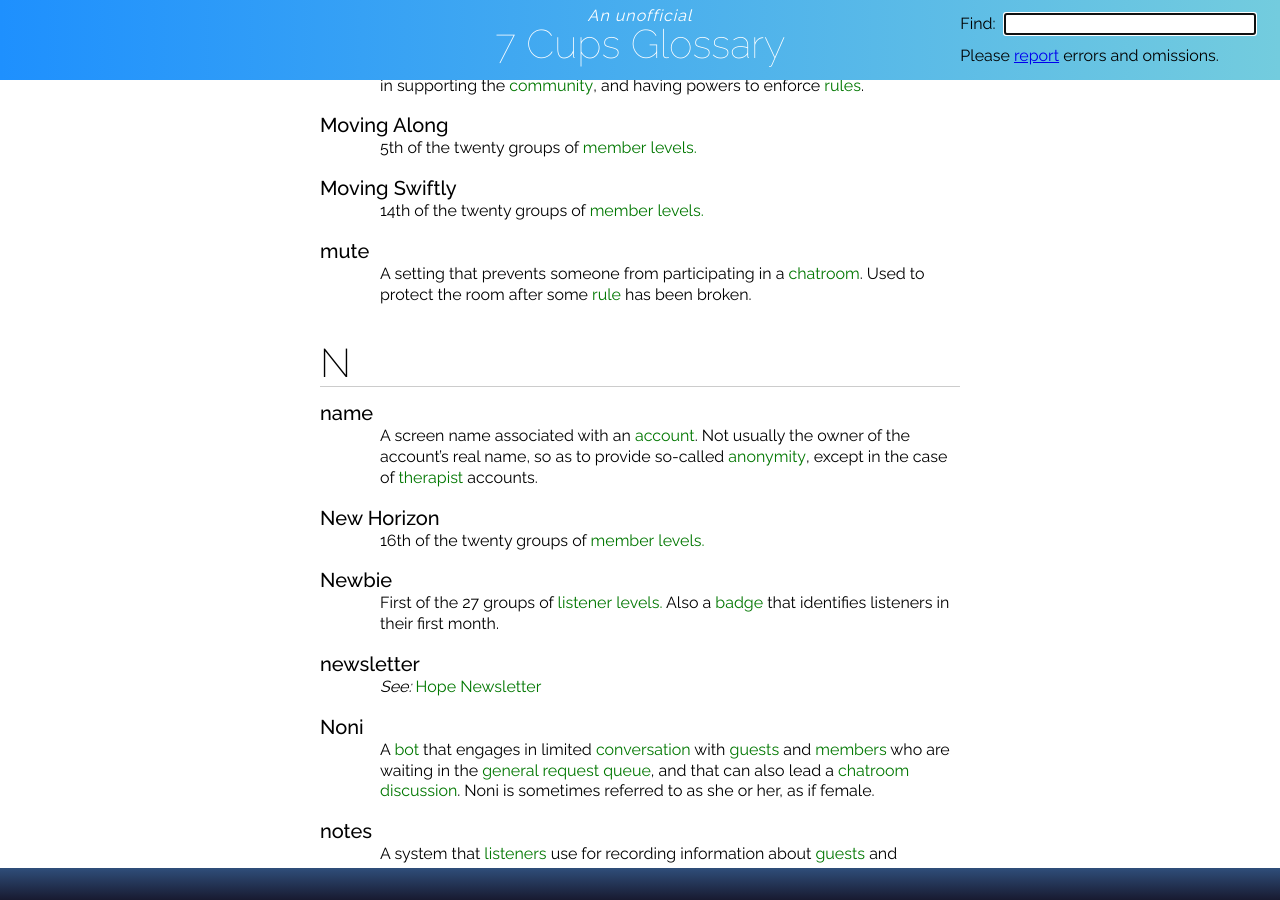
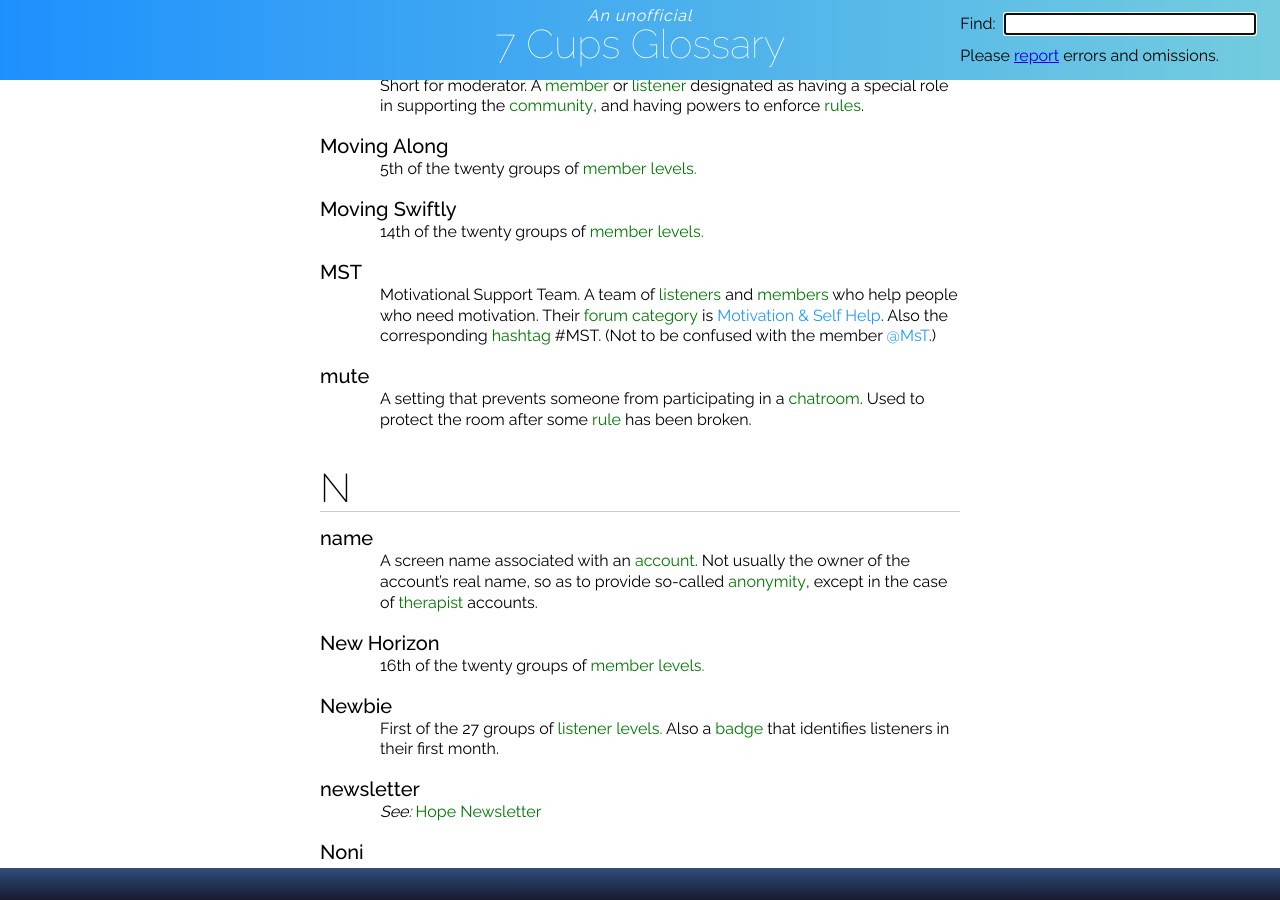
Before and after one commit to RarelyCharlie/rarelycharlie.github.io, a Jekyll site: the page built from glossary.md, in a window 1280 px wide and 900 px high, scrolled down 12572 px. Built offline with Jekyll 4.4.1, drawn with Linux system fonts in a browser that asks for light colours; some of the changed text lies outside the part shown.

Commit message:
add MST, update category

```diff
--- a/glossary.md
+++ b/glossary.md
@@ -136,7 +136,7 @@ A ~~status~~ setting indicating that a ~~listener~~ is active on 7 Cups but not
 ## C
 
 # category
-One of 32 topics that a ~~listener~~ can specialize in and that ~~Noni~~ asks about.
+One of 32 topics that a ~~listener~~ can specialize in and that ~~Noni~~ asks about. Also one of the groups of ~~forums./forum~~
 
 # censor
 An automatic system intended to prevent the use of certain words or phrases. Also, to edit certain words and phrases after they have been used to make it look as if they were not used, or to delete information after it has been published to make it look as if it was not published.
@@ -469,6 +469,9 @@ Short for moderator. A ~~member~~ or ~~listener~~ designated as having a special
 # Moving Swiftly
 14th of the twenty groups of ~~member~~ ~~levels./level~~
 
+# MST
+Motivational Support Team. A team of ~~listeners~~ and ~~members~~ who help people who need motivation. Their ~~forum~~ ~~category~~ is [Motivation & Self Help](https://www.7cups.com/forum/MotivationSelfHelp_147/). Also the corresponding ~~hashtag~~ #MST. (Not to be confused with the member [@MsT](https://www.7cups.com/@MsT).)
+
 # mute
 A setting that prevents someone from participating in a ~~chatroom~~. Used to protect the room after some ~~rule~~ has been broken.
 
```
